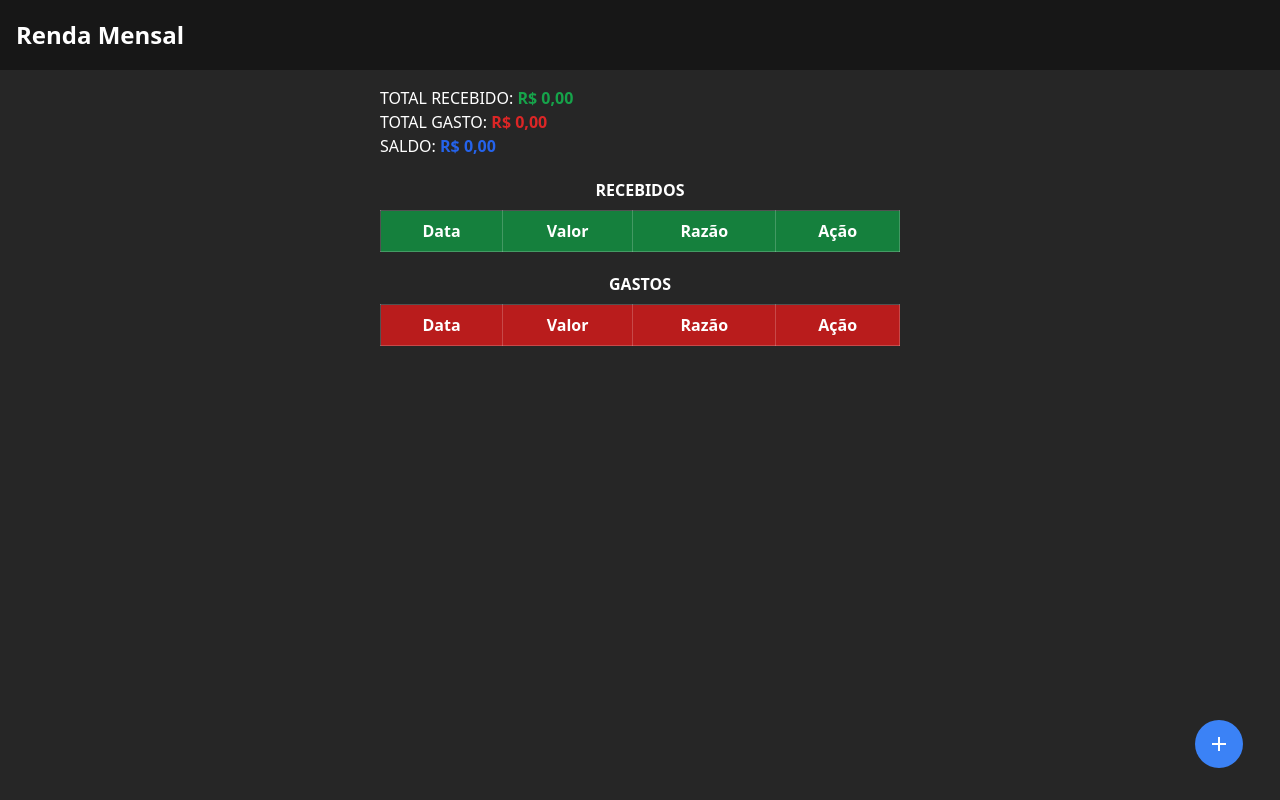
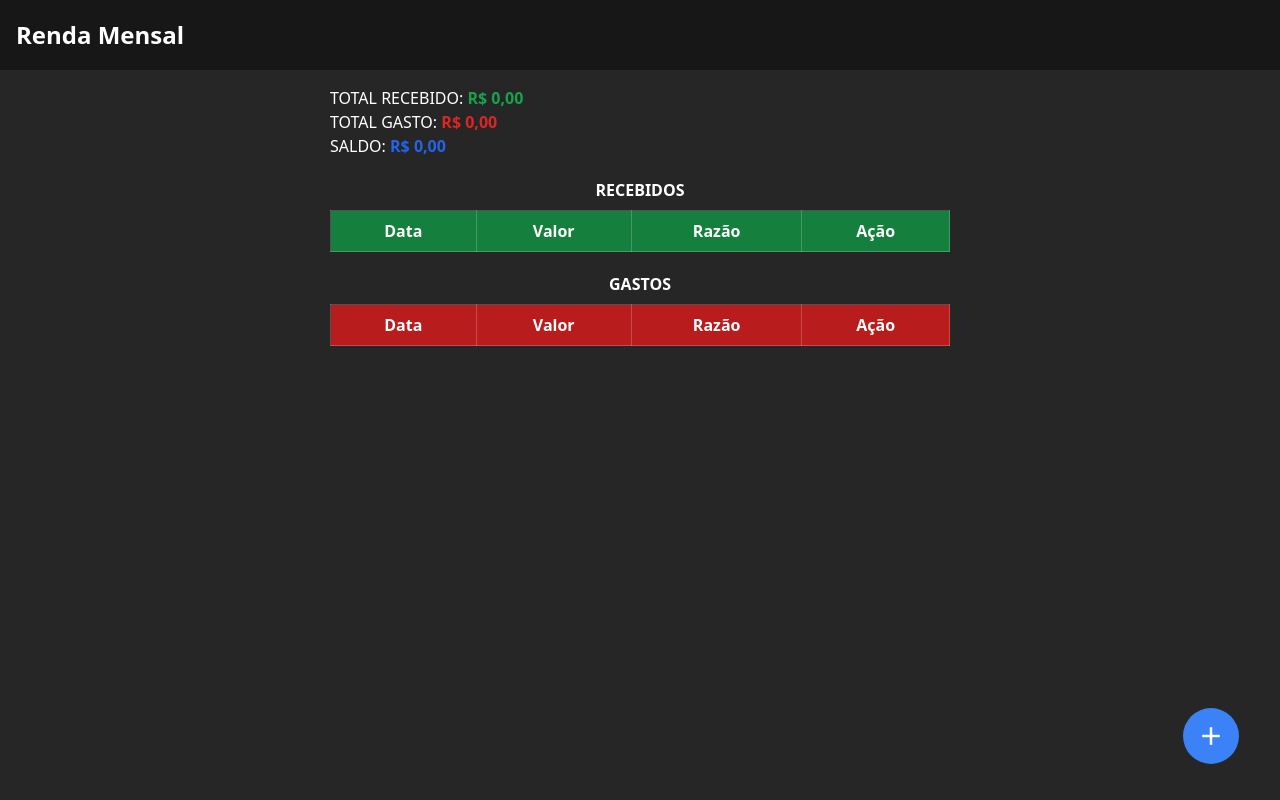
Before and after one commit to zolppy/balance, a React (Vite) app: page / in a window 1280 px wide. Built offline with nearby package versions, Linux system fonts and the light colour scheme.

Commit message:
fix: pequenos ajustes na interface

```diff
--- a/src/App.tsx
+++ b/src/App.tsx
@@ -10,7 +10,7 @@ const App: React.FC = (): React.JSX.Element => {
     <div className="bg-neutral-800 text-white">
       <Header />
       <main
-        className="py-4 mt-[70px] flex flex-col gap-y-5 min-w-[320px] w-[90%] max-w-[520px] mx-auto"
+        className="py-4 mt-[70px] flex flex-col gap-y-5 min-w-[320px] w-[90%] max-w-[620px] mx-auto"
         style={{ minHeight: "calc(100svh - 70px)" }}
       >
         <section>
--- a/src/components/EditButton/index.tsx
+++ b/src/components/EditButton/index.tsx
@@ -11,9 +11,9 @@ const EditButton: React.FC = (): React.JSX.Element => {
       onMouseLeave={() => setIsHover(false)}
     >
       {isHover ? (
-        <BiSolidPencil className="text-2xl" />
+        <BiSolidPencil className="text-3xl" />
       ) : (
-        <BiPencil className="text-2xl" />
+        <BiPencil className="text-3xl" />
       )}
     </button>
   );
--- a/src/components/FloatingButton/index.tsx
+++ b/src/components/FloatingButton/index.tsx
@@ -7,9 +7,9 @@ const FloatingButton: React.FC = (): React.JSX.Element => {
   return (
     <button
       onClick={openAddDialog}
-      className="bg-blue-500 h-12 w-12 rounded-full absolute right-[1%] bottom-[1%] -translate-x-1/2 -translate-y-1/2 grid place-items-center hover:bg-blue-600"
+      className="bg-blue-500 h-14 w-14 rounded-full fixed right-[1%] bottom-[1%] -translate-x-1/2 -translate-y-1/2 grid place-items-center hover:bg-blue-600"
     >
-      <BiPlus className="text-2xl" />
+      <BiPlus className="text-3xl" />
     </button>
   );
 };
--- a/src/components/ReceivedTable/index.tsx
+++ b/src/components/ReceivedTable/index.tsx
@@ -26,7 +26,9 @@ const ReceivedTable: React.FC = ({}): React.JSX.Element => {
           <tr key={receivedValue.id}>
             <Td>{receivedValue.date.toString()}</Td>
             <Td>{moneyFormatter(Number(receivedValue.value))}</Td>
-            <Td>{receivedValue.reason}</Td>
+            <td className="border border-white border-opacity-20 p-2">
+              {receivedValue.reason}
+            </td>
             <Td>
               <TableButtonWrapper>
                 <EditButton />
--- a/src/components/RemoveButton/index.tsx
+++ b/src/components/RemoveButton/index.tsx
@@ -11,9 +11,9 @@ const RemoveButton: React.FC = (): React.JSX.Element => {
       onMouseLeave={() => setIsHover(false)}
     >
       {isHover ? (
-        <BiSolidTrashAlt className="text-2xl" />
+        <BiSolidTrashAlt className="text-3xl" />
       ) : (
-        <BiTrashAlt className="text-2xl" />
+        <BiTrashAlt className="text-3xl" />
       )}
     </button>
   );
--- a/src/components/SpentTable/index.tsx
+++ b/src/components/SpentTable/index.tsx
@@ -29,7 +29,9 @@ const SpentTable: React.FC = (): React.JSX.Element => {
           >
             <Td>{spentValue.date.toString()}</Td>
             <Td>{moneyFormatter(Number(spentValue.value))}</Td>
-            <Td>{spentValue.reason}</Td>
+            <td className="border border-white border-opacity-20 p-2">
+              {spentValue.reason}
+            </td>
             <Td>
               <TableButtonWrapper>
                 <EditButton />
```
